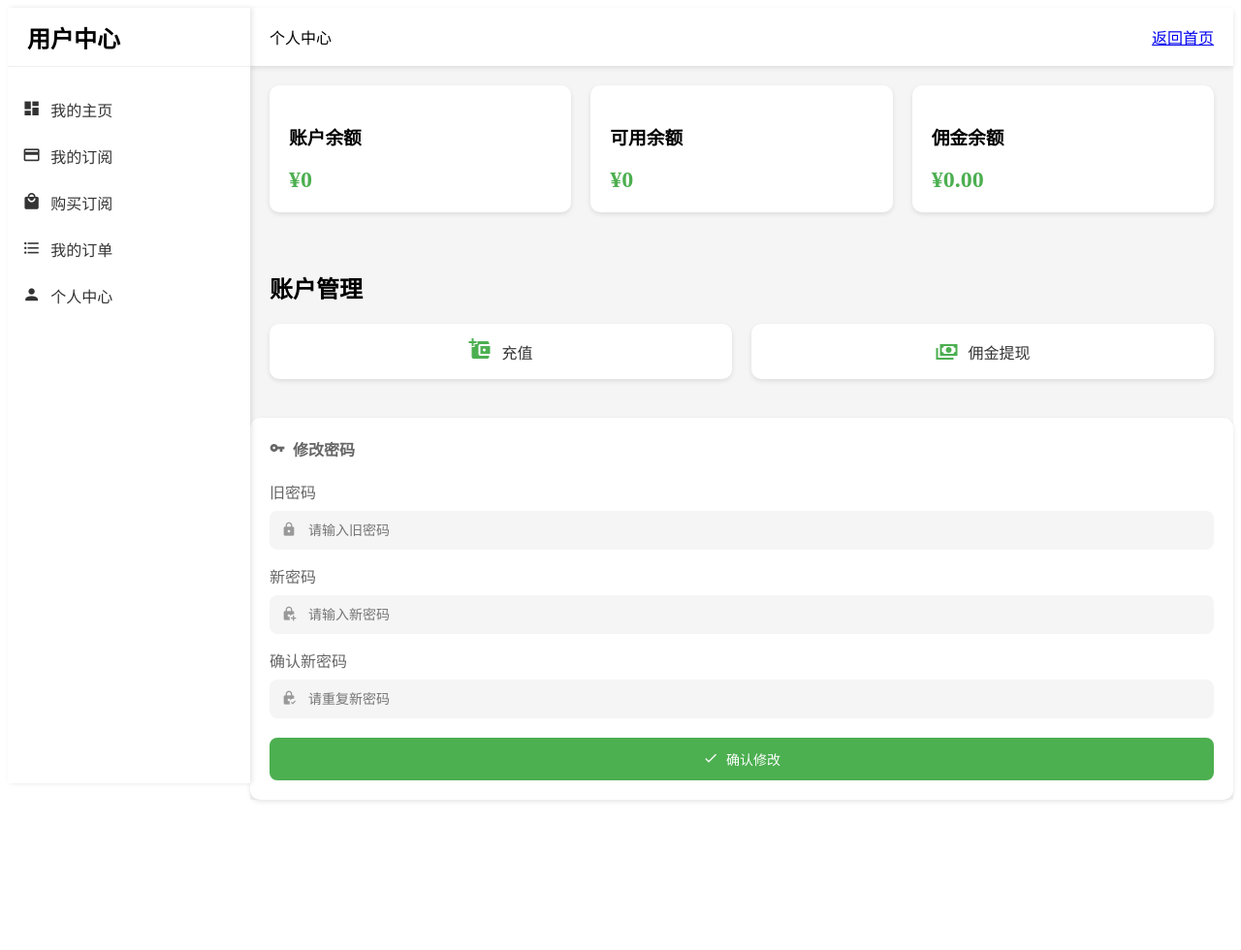
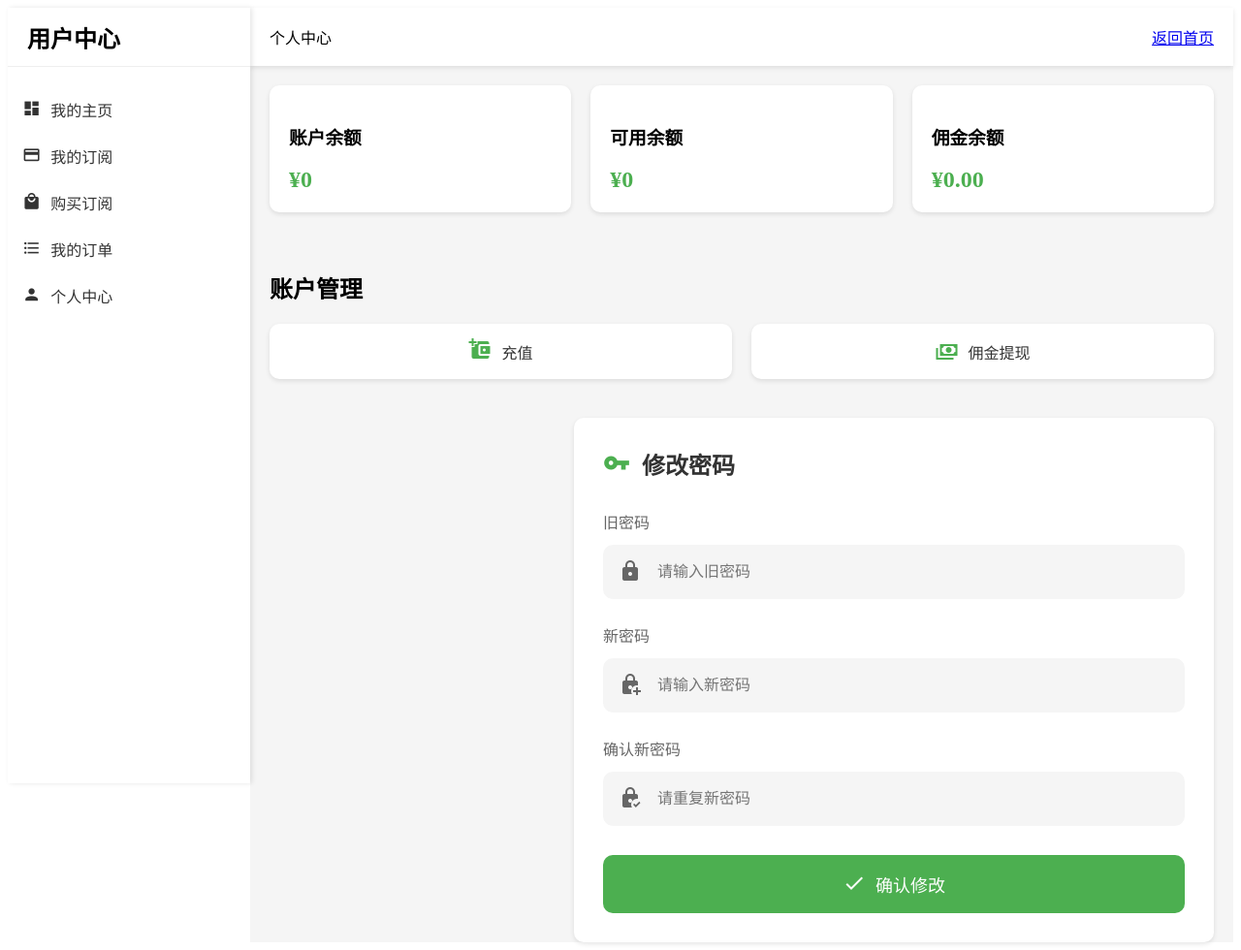
Before and after one commit to vsnotebook/human-ai, a Python web app: template src/templates/user/profile.html in a window 1280 px wide. Shown: the whole page at 97% size. Before the commit the page ends 827 px from the top, so only its background shows below. Run offline with Jinja, Linux system fonts and the light colour scheme; the template is opened without the code that fills it, so the values that code supplies are empty.

Commit message:
管理后台美化

```diff
--- a/src/static/user/style.css
+++ b/src/static/user/style.css
@@ -750,29 +750,38 @@ th {
 /* 修改密码卡片样式 */
 .password-card {
     background: white;
-    padding: 20px;
+    padding: 30px;
     border-radius: 10px;
     box-shadow: 0 2px 5px rgba(0,0,0,0.1);
     margin-top: 20px;
+    margin-left: auto;
+    margin-right: 20px;
+    max-width: 600px;
 }
 
 .password-card h2 {
-    font-size: 16px;
-    color: #666;
-    margin: 0 0 20px 0;
+    font-size: 24px;
+    color: #333;
+    margin: 0 0 30px 0;
     display: flex;
     align-items: center;
-    gap: 8px;
+    gap: 12px;
+}
+
+.password-card h2 i {
+    font-size: 28px;
+    color: var(--primary-color);
 }
 
 .password-card .form-group {
-    margin-bottom: 15px;
+    margin-bottom: 25px;
 }
 
 .password-card .form-group label {
     display: block;
     color: #666;
-    margin-bottom: 8px;
+    margin-bottom: 12px;
+    font-size: 16px;
 }
 
 .password-card .input-wrapper {
@@ -780,51 +789,52 @@ th {
     display: flex;
     align-items: center;
     background: #f5f5f5;
-    border-radius: 8px;
+    border-radius: 10px;
     overflow: hidden;
+    height: 56px;
 }
 
 .password-card .input-wrapper i {
     position: absolute;
-    left: 12px;
-    color: #999;
+    left: 16px;
+    color: #666;
+    font-size: 24px;
 }
 
 .password-card .input-wrapper input {
     width: 100%;
-    padding: 12px 12px 12px 40px;
+    padding: 16px 16px 16px 56px;
     border: none;
     background: transparent;
-    font-size: 14px;
-}
-
-.password-card .input-wrapper input:focus {
-    outline: none;
-    background: #fff;
-    box-shadow: 0 0 0 2px var(--primary-color);
+    font-size: 16px;
 }
 
 .password-card .btn-submit {
     width: 100%;
-    padding: 12px;
+    padding: 16px;
     background: var(--primary-color);
     color: white;
     border: none;
-    border-radius: 8px;
-    font-size: 14px;
+    border-radius: 10px;
+    font-size: 18px;
     cursor: pointer;
     display: flex;
     align-items: center;
     justify-content: center;
-    gap: 8px;
-    margin-top: 20px;
+    gap: 10px;
+    margin-top: 30px;
     transition: all 0.3s;
 }
 
 .password-card .btn-submit:hover {
     background: var(--secondary-color);
+    transform: translateY(-2px);
 }
 
 .password-card .btn-submit i {
-    font-size: 16px;
+    font-size: 24px;
 }
+
+.password-card .btn-submit:hover {
+    background: var(--secondary-color);
+}
```
Also changed, not shown: cursor/cursor-管理后台.txt (+10 -0 lines).
